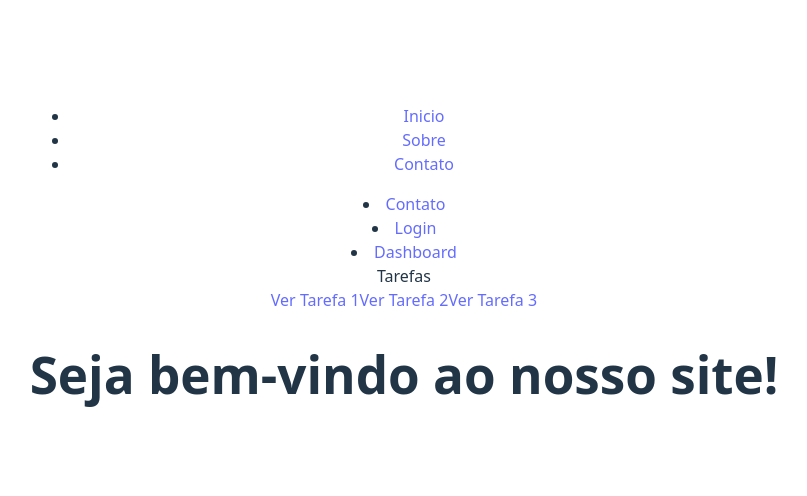
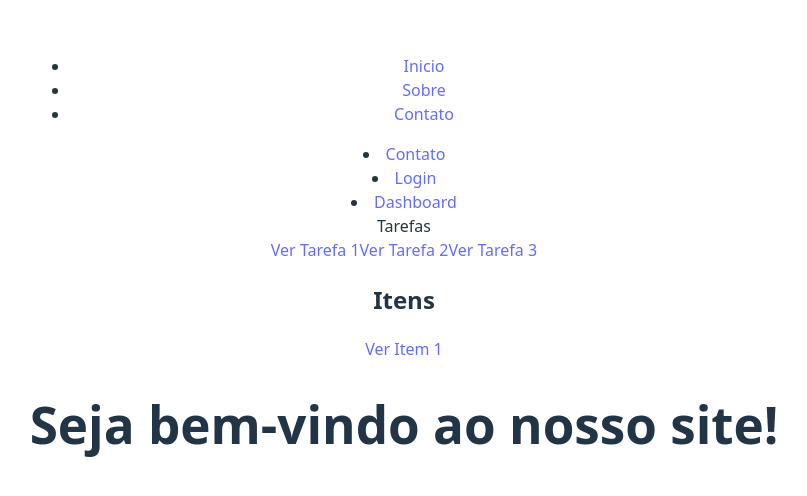
Before and after one commit to vitoriaferreirap/demo.react, a React (Vite) app in the folder react_router/: page / in a window 1280 px wide. Shown: the part 138-634 px from the top of the page, without its empty margins (236-1043 px from the left). Built offline with nearby package versions, Linux system fonts and the light colour scheme.

Commit message:
feat: pagina 404

```diff
--- a/react_router/src/App.jsx
+++ b/react_router/src/App.jsx
@@ -5,10 +5,10 @@ import Contact from './components/Contact';
 import Dashboard from './components/Dashboard';
 import Home from './components/Home';
 import Login from './components/Login';
+import NotFound from './components/NotFound';
 import Profile from './components/Profile';
 import Settings from './components/Settings';
 import TaskDetails from './components/TaskDetails';
-
 function App() {
     return (
         <>
@@ -49,6 +49,13 @@ function App() {
             <Link to="tasks/2">Ver Tarefa 2</Link>
             <Link to="tasks/3">Ver Tarefa 3</Link>
 
+            {/*rota 404 */}
+            <div>
+                <h2>Itens</h2>
+                <Link to="itens/1">Ver Item 1</Link>
+            </div>
+
+
             {/* CONFIG DE ROTAS/PAGINAS */}
             <Routes>
                 <Route path="/" element={<Home />} />
@@ -65,7 +72,12 @@ function App() {
 
                 {/*rotas dinamicas */}
                 <Route path="/tasks/:taskId" element={<TaskDetails />} />
+
+                {/*rota 404 */}
+                <Route path="*" element={<NotFound />} />
             </Routes>
+
+
 
         </>
     );
--- /dev/null
+++ b/react_router/src/components/NotFound.jsx
@@ -0,0 +1,9 @@
+import { Link } from "react-router-dom"
+const NotFound = () => {
+    return (
+        <div><h1>404 - Página não encontrada</h1>
+            <Link to="/">Voltar para a página inicial</Link></div>
+    )
+}
+
+export default NotFound
```
